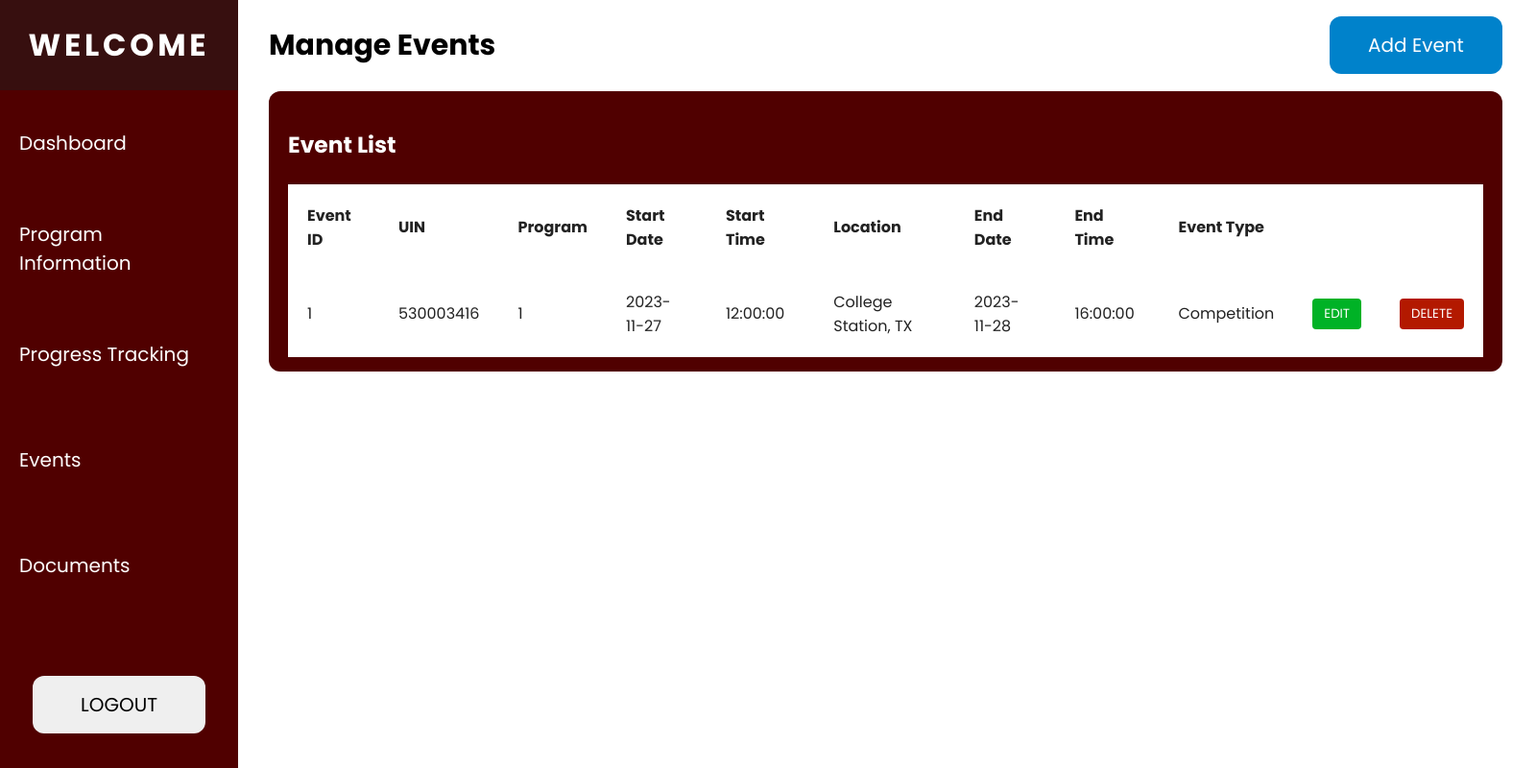
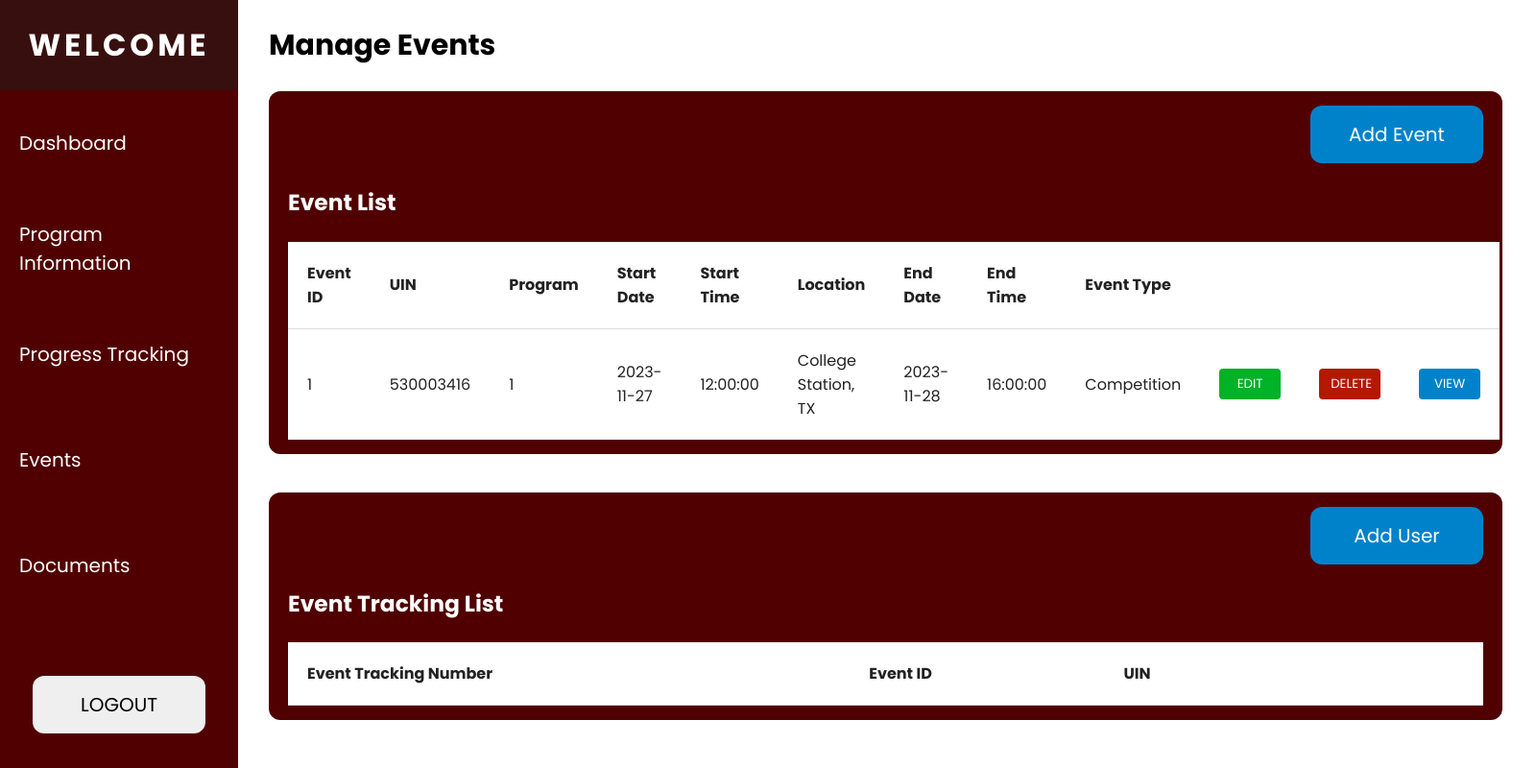
Before and after one commit to Nemsun/CSCE310Project, a PHP site: page /pages/event_admin.php in a window 1600 px wide. Shown: the whole page at 96% size. Run offline with PHP 8.4, Linux system fonts and the light colour scheme; data comes from the database, SQL or seed files in the repository; lists and menus that the app fills with data are empty.

Commit message:
added event tracking table to track user attendance, has view event now

```diff
--- a/css/style.css
+++ b/css/style.css
@@ -41,6 +41,22 @@
     color: white;
 }
 
+.flex {
+    display: flex;
+}
+
+.flex-col {
+    flex-direction: column;
+}
+
+.align-end {
+    align-items: flex-end;
+}
+
+.margin-top-40 {
+    margin-top: 40px;
+}
+
 table {
     border-collapse: collapse;
     width: 100%;
@@ -54,13 +70,18 @@ td, th {
     color: #222222;
 }
 
+th {
+    border-bottom: 1px solid #ddd;
+}
+
 .hidden {
     color: white;
 }
 
-.edit-btn {
+.table-btn {
+    width: 64px;
+    height: 32px;
     padding: 6px 12px;
-    background-color: #00B226;
     color: #fff;
     border: none;
     border-radius: 4px;
@@ -68,22 +89,28 @@ td, th {
     transition: 0.1s;
 }
 
+.edit-btn {
+    background-color: #00B226;
+}
+
 .edit-btn:hover {
     background-color: #008A1A;
 }
 
 .delete-btn {
-    padding: 6px 12px;
     background-color: #B31900;
-    color: #fff;
-    border: none;
-    border-radius: 4px;
-    cursor: pointer;
-    transition: 0.1s;
 }
 
 .delete-btn:hover {
     background-color: #790101;
+}
+
+.view-btn {
+    background-color: #0082CB;
+}
+
+.view-btn:hover {
+    background-color: #0066A2;
 }
 
 .alert {
@@ -102,6 +129,12 @@ td, th {
     border-color: #d6e9c6;
 }
 
+.alert-danger {
+    color: #a94442;
+    background-color: #f2dede;
+    border-color: #ebccd1;
+}
+
 .alert-close-btn {
     font-size: 20px;
     position: absolute;
--- a/cybersecdata.sql
+++ b/cybersecdata.sql
@@ -11,7 +11,6 @@ SET SQL_MODE = "NO_AUTO_VALUE_ON_ZERO";
 START TRANSACTION;
 SET time_zone = "+00:00";
 
-
 /*!40101 SET @OLD_CHARACTER_SET_CLIENT=@@CHARACTER_SET_CLIENT */;
 /*!40101 SET @OLD_CHARACTER_SET_RESULTS=@@CHARACTER_SET_RESULTS */;
 /*!40101 SET @OLD_COLLATION_CONNECTION=@@COLLATION_CONNECTION */;
@@ -21,8 +20,10 @@ SET time_zone = "+00:00";
 -- Database: `cybersecdata`
 --
 
+CREATE DATABASE IF NOT EXISTS `cybersecdata` DEFAULT CHARACTER SET utf8mb4 COLLATE utf8mb4_general_ci;
+USE `cybersecdata`;
+
 -- --------------------------------------------------------
-
 --
 -- Table structure for table `applications`
 --
--- /dev/null
+++ b/js/event.js
@@ -0,0 +1,49 @@
+const eventDialog = document.getElementById('event-dialog');
+const openEventModal = document.getElementById('open-event-modal');
+const closeEventModal = document.getElementById('close-event-modal');
+
+openEventModal.addEventListener('click', () => {
+    eventDialog.showModal();
+});
+
+closeEventModal.addEventListener('click', () => {
+    eventDialog.close();
+});
+
+function showEventTrackingDetails(eventId) {
+    // Get the event tracking data from the hidden input field
+    var eventTrackingData = JSON.parse(document.getElementById('eventTrackingData ' + eventId).value);
+    console.log(eventTrackingData);
+    // Update the table with the retrieved data
+    updateEventTrackingTable(eventTrackingData);
+    // Show the event tracking details div
+    document.getElementById('eventTrackingDetails').style.display = 'block';
+}
+
+function updateEventTrackingTable(eventTrackingData) {
+    var tableBody = document.getElementById("eventTrackingTableBody");
+    // Clear existing table rows
+    tableBody.innerHTML = "";
+    // Populate the table with the retrieved data
+    for (var i = 0; i < eventTrackingData.length; i++) {
+        var row = tableBody.insertRow(i);
+        var cell1 = row.insertCell(0);
+        var cell2 = row.insertCell(1);
+        var cell3 = row.insertCell(2);
+        var cell4 = row.insertCell(3);
+        var cell5 = row.insertCell(4);
+        cell1.innerHTML = eventTrackingData[i].ET_Num;
+        cell2.innerHTML = eventTrackingData[i].Event_Id;
+        cell3.innerHTML = eventTrackingData[i].UIN;
+
+        var editButton = document.createElement("button");
+        editButton.innerHTML = "Edit";
+        editButton.className = "table-btn edit-btn";
+        cell4.appendChild(editButton);
+
+        var deleteButton = document.createElement("button");
+        deleteButton.innerHTML = "Delete";
+        deleteButton.className = "table-btn delete-btn";
+        cell5.appendChild(deleteButton);
+    }
+}
--- a/js/index.js
+++ b/js/index.js
@@ -1,15 +1,3 @@
-const dialog = document.getElementById('event-dialog');
-const openModal = document.getElementById('open-event-modal');
-const closeModal = document.getElementById('close-event-modal');
-
-openModal.addEventListener('click', () => {
-    dialog.showModal();
-});
-
-closeModal.addEventListener('click', () => {
-    dialog.close();
-});
-
 function closeAlert() {
     document.getElementById('alert').style.display = 'none';
 }
--- a/pages/event_admin.php
+++ b/pages/event_admin.php
@@ -2,12 +2,30 @@
 <?php include '../assets/navbar.php'; ?>
 <?php include_once '../includes/dbh.inc.php'; ?>
 <?php session_start(); ?>
+<?php
+
+function getEventTrackingData($conn, $eventId) {
+    $stmt = $conn->prepare("SELECT * FROM event_tracking WHERE Event_Id = ?");
+    $stmt->bind_param("i", $eventId);
+    $stmt->execute();
+    $result = $stmt->get_result();
+    $data = array();
+    while ($row = $result->fetch_assoc()) {
+        $data[] = $row;
+    }
+    $stmt->close();
+    return $data;
+}
+?>
 
 <div class="main-container">
         <?php
             if(isset($_SESSION['success'])) {
                 echo '<div class="alert alert-success" role="alert" id="alert">' . $_SESSION['success'] . '<span class="alert-close-btn" onclick="closeAlert()">&times;</span>' . '</div>';
                 unset($_SESSION['success']);
+            } else if(isset($_SESSION['error'])) {
+                echo '<div class="alert alert-danger" role="alert" id="alert">' . $_SESSION['error'] . '<span class="alert-close-btn" onclick="closeAlert()">&times;</span>' . '</div>';
+                unset($_SESSION['error']);
             }
         ?>
     <div class="header">
@@ -45,13 +63,18 @@
                 <button type="submit" class="add-btn center margin-top" name="add_btn">Add</button>
             </form>
         </dialog>
+
+    </div>
+    <div class="table-wrapper">
+    <div class="flex flex-col align-end">
         <button class="add-btn" id="open-event-modal">Add Event</button>
     </div>
-    <div class="table-wrapper">
         <h3>Event List</h3>
         <?php
-            $query = "SELECT * FROM event";
-            $query_run = mysqli_query($conn, $query);
+            $stmt = $conn->prepare("SELECT * FROM event");
+            $stmt->execute();
+            $result = $stmt->get_result();
+            $stmt->close();
         ?>
         <table id="eventTable">
             <thead>
@@ -67,12 +90,13 @@
                     <th>Event Type</th>
                     <th class="hidden">.</th>
                     <th class="hidden">.</th>
+                    <th class="hidden">.</th>
                 </tr>
             </thead>
             <tbody>
                 <?php
-                if(mysqli_num_rows($query_run) > 0) {
-                    while($row = mysqli_fetch_assoc($query_run)) {
+                if(mysqli_num_rows($result) > 0) {
+                    while($row = mysqli_fetch_assoc($result)) {
                         ?>
                         <tr>
                             <td><?php echo $row['Event_Id']; ?></td>
@@ -85,16 +109,22 @@
                             <td><?php echo $row['End_Time']; ?></td>
                             <td><?php echo $row['Event_Type']; ?></td>
                             <td>
-                                <form action="edit_event.php" method="POST">
+                                <form action="#" method="POST">
                                     <input type="hidden" name="edit_id" value="<?php echo $row['Event_Id']; ?>">
-                                    <button type="submit" name="edit_btn" class="edit-btn">EDIT</button>
+                                    <button type="submit" name="edit_btn" class="table-btn edit-btn">EDIT</button>
                                 </form>
                             </td>
                             <td>
                                 <form action="../includes/process_event.php" method="POST">
                                     <input type="hidden" name="delete_id" value="<?php echo $row['Event_Id']; ?>">
-                                    <button type="submit" name="delete_btn" class="delete-btn">DELETE</button>
+                                    <button type="submit" name="delete_btn" class="table-btn delete-btn">DELETE</button>
                                 </form>
+                            </td>
+                            <td>
+                                <button type="button" name="view_btn" class="table-btn view-btn" onclick="showEventTrackingDetails(<?php echo $row['Event_Id']; ?>)">VIEW</button>
+                                <input type="hidden" id="eventTrackingData <?php echo $row['Event_Id']; ?>"
+                                    value='<?php echo json_encode(getEventTrackingData($conn, $row['Event_Id'])); ?>'
+                                >
                             </td>
                         </tr>
                         <?php
@@ -106,6 +136,27 @@
             </tbody>
         </table>
     </div>
+    <div id="event-tracking" class="table-wrapper margin-top-40">
+        <div class="flex flex-col align-end">
+            <button class="add-btn" id="open-event-user-modal">Add User</button>
+        </div>
+        <h3>Event Tracking List</h3>
+        <table>
+            <thead>
+                <tr>
+                    <th>Event Tracking Number</th>
+                    <th>Event ID</th>
+                    <th>UIN</th>
+                    <th class="hidden">.</th>
+                    <th class="hidden">.</th>
+                </tr>
+            </thead>
+            <tbody id="eventTrackingTableBody">
+                <!-- Populate table -->
+            </tbody>
+        </table>
+    </div>
 </div>
 
 <script src="../js/index.js"></script>
+<script src="../js/event.js"></script>
```
Also changed, not shown: includes/process_event.php (+89 -31 lines).
